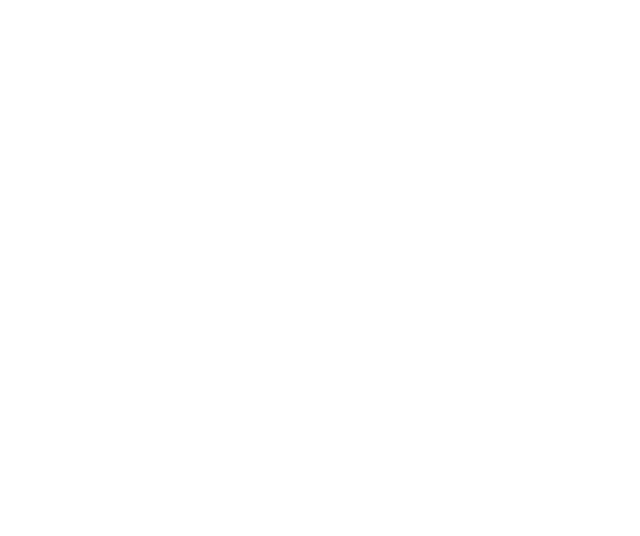
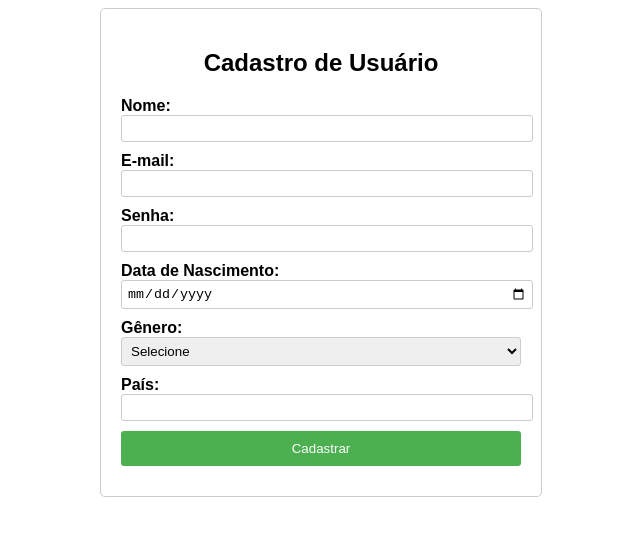
Before and after one commit to 0302cmd/portfolio-yas, a plain HTML site: page login.html in a window 1280 px wide. Shown: the whole page, without its empty margins (319-959 px from the left). Drawn offline with Linux system fonts and the light colour scheme.

Commit message:
atualizando links

```diff
--- a/calculadora.html
+++ b/calculadora.html
@@ -0,0 +1,40 @@
+<!DOCTYPE html>
+<html>
+<head>
+  <title>Calculadora</title>
+  <link rel="stylesheet" href="style/calculadora.css">
+</head>
+<body>
+  <h1 style="text-align: center;">Calculadora JavaScript</h1>
+  <div class="calculator">
+    <input type="text" id="display" readonly>
+    <table>
+      <tr>
+        <td><input type="button" value="7" onclick="appendToDisplay('7')"></td>
+        <td><input type="button" value="8" onclick="appendToDisplay('8')"></td>
+        <td><input type="button" value="9" onclick="appendToDisplay('9')"></td>
+        <td><input type="button" value="+" onclick="appendToDisplay('+')"></td>
+      </tr>
+      <tr>
+        <td><input type="button" value="4" onclick="appendToDisplay('4')"></td>
+        <td><input type="button" value="5" onclick="appendToDisplay('5')"></td>
+        <td><input type="button" value="6" onclick="appendToDisplay('6')"></td>
+        <td><input type="button" value="-" onclick="appendToDisplay('-')"></td>
+      </tr>
+      <tr>
+        <td><input type="button" value="1" onclick="appendToDisplay('1')"></td>
+        <td><input type="button" value="2" onclick="appendToDisplay('2')"></td>
+        <td><input type="button" value="3" onclick="appendToDisplay('3')"></td>
+        <td><input type="button" value="*" onclick="appendToDisplay('*')"></td>
+      </tr>
+      <tr>
+        <td><input type="button" value="0" onclick="appendToDisplay('0')"></td>
+        <td><input type="button" value="C" onclick="clearDisplay()"></td>
+        <td><input type="button" value="=" onclick="calculate()"></td>
+        <td><input type="button" value="/" onclick="appendToDisplay('/')"></td>
+      </tr>
+    </table>
+  </div>
+  <script src="script/calculadora.js"></script>
+</body>
+</html>
--- a/login.html
+++ b/login.html
@@ -0,0 +1,90 @@
+<!DOCTYPE html>
+<html>
+<head>
+  <title>Cadastro de Usuário</title>
+  <style>
+    body {
+      font-family: Arial, sans-serif;
+    }
+
+    .container {
+      max-width: 400px;
+      margin: 0 auto;
+      padding: 20px;
+      border: 1px solid #ccc;
+      border-radius: 5px;
+    }
+
+    .container h2 {
+      text-align: center;
+    }
+
+    .form-group {
+      margin-bottom: 10px;
+    }
+
+    .form-group label {
+      display: block;
+      font-weight: bold;
+    }
+
+    .form-group input, .form-group select {
+      width: 100%;
+      padding: 5px;
+      border: 1px solid #ccc;
+      border-radius: 3px;
+    }
+
+    .form-group button {
+      width: 100%;
+      padding: 10px;
+      background-color: #4CAF50;
+      color: white;
+      border: none;
+      border-radius: 3px;
+      cursor: pointer;
+    }
+
+    .form-group button:hover {
+      background-color: #45a049;
+    }
+  </style>
+</head>
+<body>
+  <div class="container">
+    <h2>Cadastro de Usuário</h2>
+    <form id="registrationForm">
+      <div class="form-group">
+        <label for="name">Nome:</label>
+        <input type="text" id="name" required>
+      </div>
+      <div class="form-group">
+        <label for="email">E-mail:</label>
+        <input type="email" id="email" required>
+      </div>
+      <div class="form-group">
+        <label for="password">Senha:</label>
+        <input type="password" id="password" required>
+      </div>
+      <div class="form-group">
+        <label for="dob">Data de Nascimento:</label>
+        <input type="date" id="dob" required>
+      </div>
+      <div class="form-group">
+        <label for="gender">Gênero:</label>
+        <select id="gender" required>
+          <option value="">Selecione</option>
+          <option value="masculino">Masculino</option>
+          <option value="feminino">Feminino</option>
+          <option value="outro">Outro</option>
+        </select>
+      </div>
+      <div class="form-group">
+        <label for="country">País:</label>
+        <input type="text" id="country" required>
+      </div>
+      <div class="form-group">
+        <button type="submit">Cadastrar</button>
+      </div>
+    </form>
+  </div>
--- a/style/calculadora.css
+++ b/style/calculadora.css
@@ -0,0 +1,70 @@
+body {
+  font-family: Arial, sans-serif;
+  background-color: #f2f2f2;
+  margin: 200px 0; /* Abaixa a calculadora */
+}
+
+.calculator {
+  max-width: 300px;
+  margin: 0 auto;
+  background-color: #87CEEB;
+  border: 1px solid #ccc;
+  padding: 20px;
+  box-shadow: 0 0 10px rgba(0, 0, 0, 0.1);
+  text-align: center;
+}
+
+.calculator input[type="text"] {
+  width: 100%;
+  margin-bottom: 20px;
+  padding: 10px;
+  font-size: 22px;
+  border: 1px solid #ccc;
+  border-radius: 5px;
+  box-sizing: border-box; /* Alinha a caixa de texto*/
+}
+
+.calculator table {
+  margin: 0 auto;
+}
+
+.calculator td {
+  padding: 5px;
+}
+
+.calculator input[type="button"] {
+  width: 64px;
+  padding: 10px;
+  font-size: 20px;
+  border: none;
+  border-radius: 5px;
+  background-color: #9370DB;
+  color: white; /* Altera a cor do texto para branco */
+  font-weight: bold;
+  cursor: pointer;
+  box-shadow: 3px 3px #191970; /* Adiciona sombra */
+}
+
+.calculator input[type="button"]:hover {
+  background-color: #d3d3d3;
+}
+
+.calculator input[type="button"]:focus {
+  outline: none;
+}
+
+@media only screen and (max-width: 600px) {
+  .calculator {
+    padding: 10px;
+  }
+
+  .calculator input[type="text"] {
+    width: 100%;
+  }
+
+  .calculator input[type="button"] {
+    width: 45px;
+    font-size: 14px;
+    padding: 8px;
+  }
+}
```
Also changed, not shown: index.html (+7 -7 lines), script/calculadora.js (+13 -0 lines), script/login.js (+31 -0 lines).
